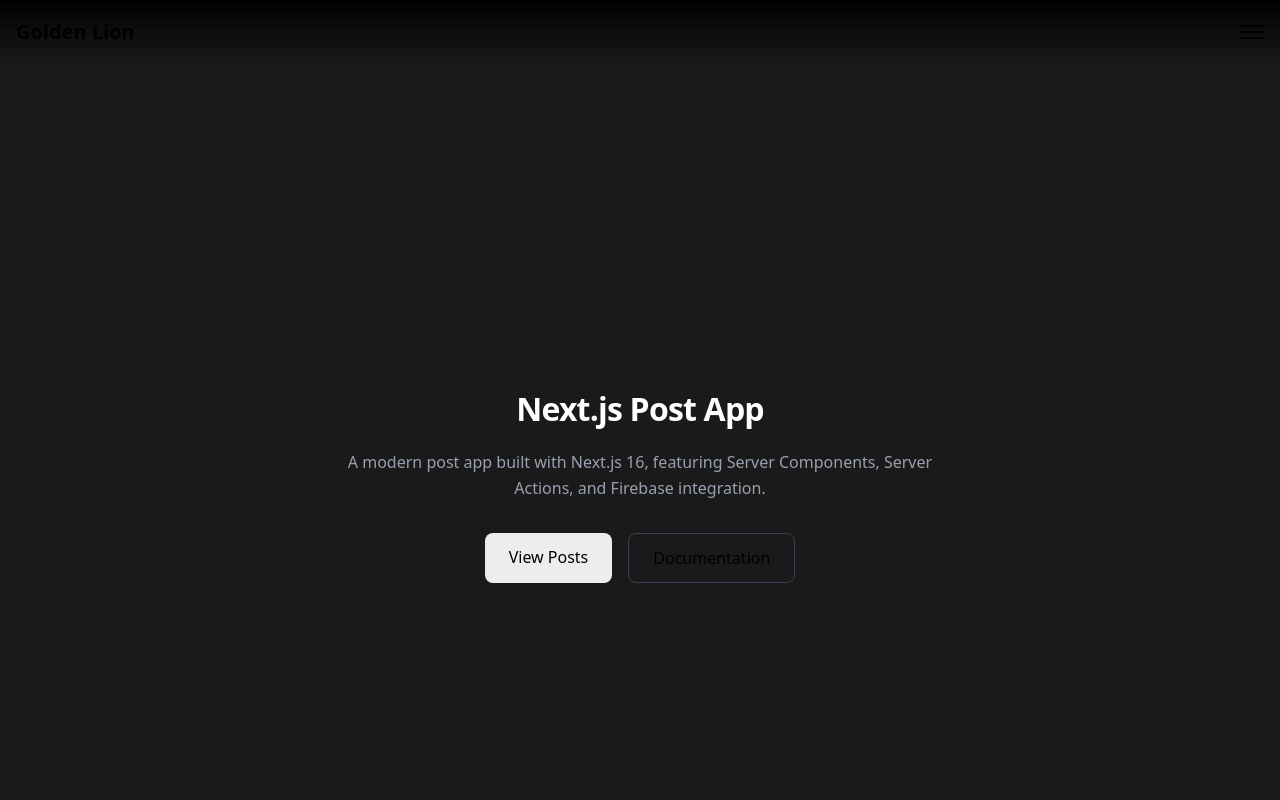
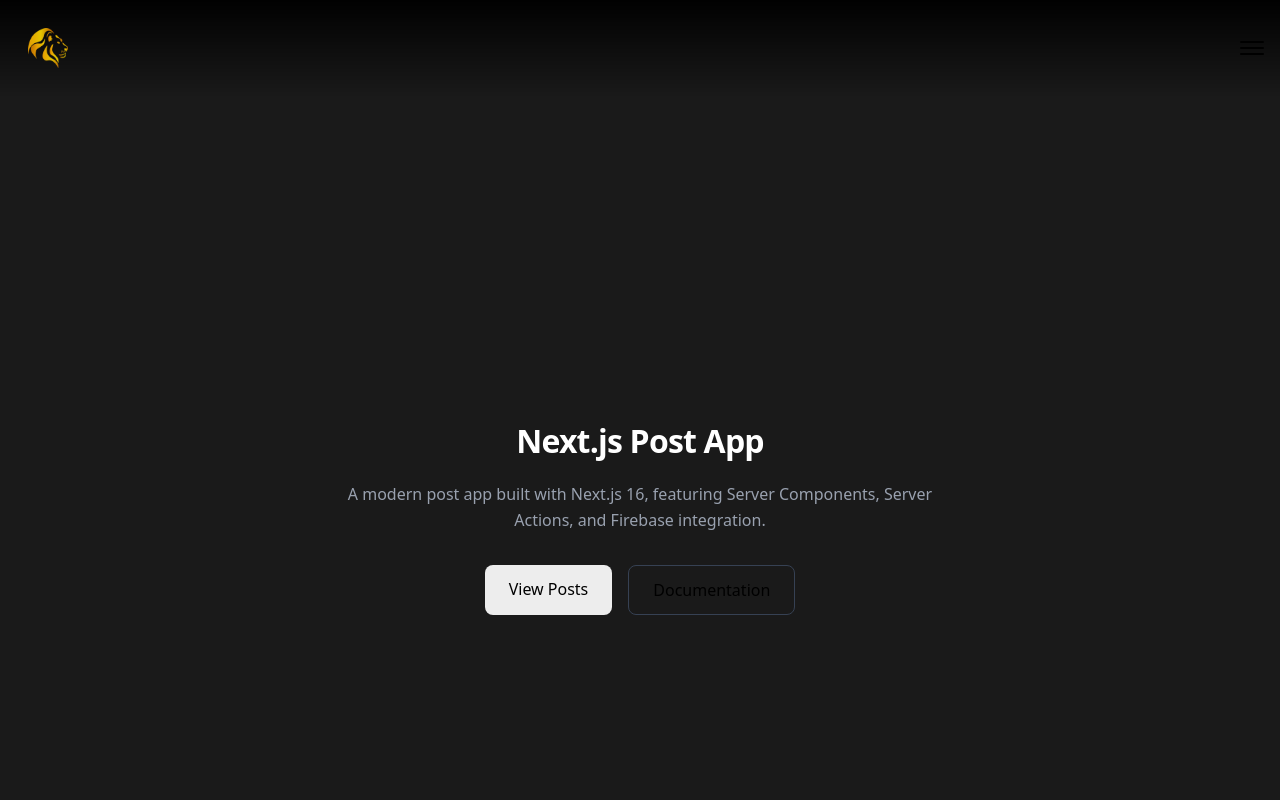
Before and after one commit to Heidi-Astrup/next-golden-lion, a Next.js app: page / in a window 1280 px wide. Shown: the top 800 px of the page. Built offline with nearby package versions, Linux system fonts and the light colour scheme.

Commit message:
refactor: update Nav component to use Image for logo and change background gradient

```diff
--- a/components/navigation/Nav.js
+++ b/components/navigation/Nav.js
@@ -2,6 +2,7 @@
 
 import React, { useEffect, useState } from "react";
 import Link from "next/link";
+import Image from "next/image";
 import OverlayClient from "./OverlayClient";
 
 export default function Nav() {
@@ -28,10 +29,16 @@ export default function Nav() {
   ];
 
   return (
-    <header className="sticky top-0 z-50 w-full bg-gradient-to-b from-black/95 to-transparent">
+    <header className="sticky top-0 z-50 w-full bg-linear-to-b from-black/95 to-transparent">
       <div className="max-w-7xl mx-auto px-4 py-4 flex items-center justify-between">
         <Link href="/" className="text-xl font-bold">
-          Golden Lion
+          <Image
+            src="/images/GoldenlionLogo.png"
+            alt="Golden Lion"
+            width={32}
+            height={32}
+            className="h-10 w-10 m-3"
+          />
         </Link>
         <button
           aria-label="Open menu"
```
